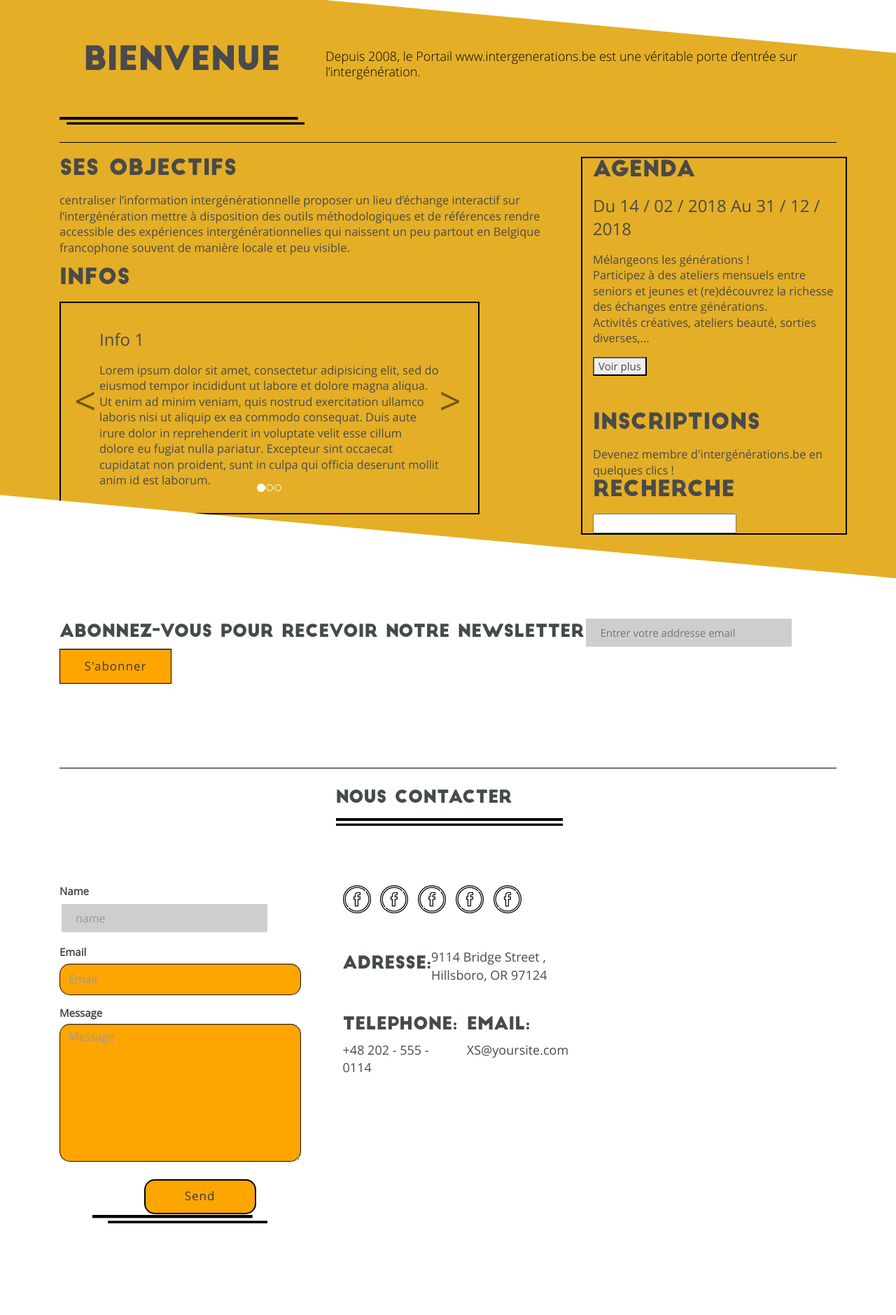
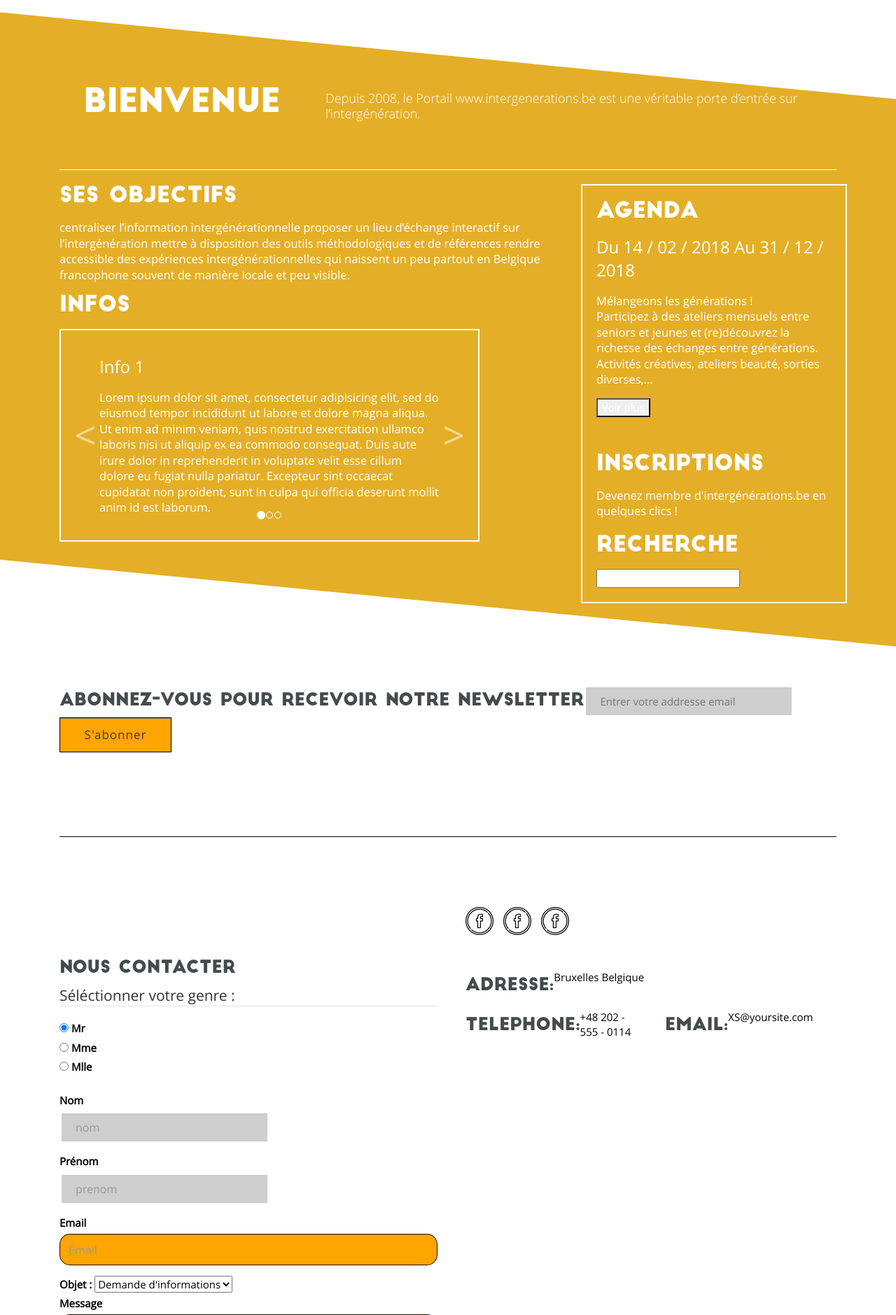
Before and after one commit to MorganeMeganck/multipage-website-in-php, a PHP site: page / in a window 1280 px wide. Shown: the part 281-2160 px from the top of the page at 70% size. Run offline with PHP 8.4, Linux system fonts and the light colour scheme.

Commit message:
morganee

```diff
--- a/assets/css/style.css
+++ b/assets/css/style.css
@@ -13,7 +13,7 @@ html,
 body {
     background-color: white;
     font-size: 15px;
-    color: rgb(74, 74, 74);
+    color: white;
     width: 100%;
     padding: 0;
     margin-left: 0;
@@ -27,10 +27,13 @@ body {
   clip-path: polygon(0 2%, 100% 15%, 100% 97%, 0 84%);
 }
 hr{
+  border-color: white;
+}
+.hrblack{
   border-color: black;
 }
 #home{
-  background-image: url(https://www.guidesocial.be/_images/assoc/198x198/145319685314.jpg);
+  background-image: url(https://contattafiles.s3.us-west-1.amazonaws.com/tnt14094/lAdX7lwUXMAjJlW/logo4.png);
   background-position: right;
   background-repeat: no-repeat;
   padding-top: 150px;
@@ -312,17 +315,6 @@ section .subtitle-half h5 {
     padding: 70px 80px 0 40px;
 }
 /*
-Separator
-*/
-.separator {
-    height: 15px;
-    width: 100%;
-    margin: auto;
-    background: url(../images/separetor3.png) no-repeat bottom center;
-    display: inline-block;
-}
-
-/*
 Button
 */
 .btn-primary.active.focus,
@@ -689,7 +600,7 @@ input:-ms-input-placeholder {
 .head_title_rigth p{
 	font-size:18px;
 	font-family: 'open_sanslight';
-	color:#000000;
+	color:white;
 }
 
 .single_whatido{
@@ -710,72 +621,15 @@ input:-ms-input-placeholder {
 	font-size:18px;
 }
 
-/* My Works Section */
-.myworks{
-	padding:80px 0px;
-	overflow:hidden;
-}
-.main_myworks_content{
-	margin-top:80px;
-}
-.single_work_colum{
-	padding:0;
-	border:1px solid #ddd;
-}
-.single_work img{
-	width:100%;
-}
 
-.btn_bg {
-    background: url(../images/separetor3.png) no-repeat center center;
-    width: 65%;
-    margin: 0 auto;
-    position: relative;
-    display: inline-block;
-    height: 15px;
-    margin-top: 60px;
-}
-.btn_bg a{
-    position: absolute;
-    left: 42%;
-    top: -50px;
-    background: orange;
-    border: 2px solid #000;
-    border-radius: 15px 15px 15px 15px;
-}
-
-/* about Section */
-
-.about{
-	overflow:hidden;
-	padding:80px 0px;
-}
-
-.single_about{
-	margin-top: 50px;
-}
-.single_about_img{
-	margin-bottom:30px;
-}
-.single_about h3{
-    font-size: 18px;
-    font-family: 'big_johnregular';
-    line-height: 50px;
-}
-.single_about h3 span{
-	font-size:48px;
-	display:block;
-
-
-}
-.single_about p{
-	font-size:18px;
-}
 
 /* contact section */
 .contact{
     padding: 80px 0px 20px 0px;
 	background:white;
+  color: black;
+  display: block;
+  width: 100%;
 }
 
 .contact_socail_bookmark{
@@ -911,7 +765,8 @@ input:-ms-input-placeholder {
     left:0; /* Added */
     top:0; /* Added */
     position: relative;
-    border: 2px solid black;
+    border: 2px solid white;
+    padding: 20px;
 }
 .agenda {
     margin-bottom: 50px;
@@ -980,7 +835,7 @@ h2{
   font-size: 47px;
 }
 #demo{
-  border: 2px solid black;
+  border: 2px solid white;
   width: 600px;
   height: auto;
   padding: 35px;
@@ -991,7 +846,7 @@ h2{
   width: 100px;
   outline: black;
   background-size: 100%, 100%;
-
+  padding-top: 10px;
   background-image: none;
 }
 
@@ -999,14 +854,15 @@ h2{
 {
   content: '>';
   font-size: 55px;
-  color: black;
-  margin-left: 10px;
+  color: white;
+  margin-left: 20px;
+  margin-top: 50px,
 }
 
 .carousel-control-prev-icon:after {
   content: '<';
   font-size: 55px;
-  color: black;
+  color: white;
   margin-right: 20px;
 }
 
@@ -1017,3 +873,12 @@ h2{
 .navbar-nav{
   flex-direction: row;
 }
+.titlehighlight{
+  color: orange;
+}
+.inscriptions{
+  margin-bottom: 20px;
+}
+#contactbox{
+  display: block;
+}
--- a/index.html
+++ b/index.html
@@ -87,11 +87,8 @@
             <div class="home_overlay">
                 <div class="container" >
                     <div class="row" id="headtitles">
-                        <h1 class="title">Intergenerations</h1>
+                        <h1 class="title col-md-12 col-sm-12 col-xs-12"><span class="titlehighlight">Inter</span>generations</h1>
                         <h4 class="courants">Geré par</h2>
-
-
-
                     </div>
                 </div>
             </div>
@@ -103,7 +100,6 @@
 					<div class="col-md-4 col-sm-6 col-xs-12">
 						<div class="head_title text-center wow fadeInLeft"  data-wow-duration="3s">
 							<h2>Bienvenue </h2>
-							<div class="separator"></div>
 						</div>
 					</div>
 					<div class="col-md-8 col-sm-6 col-xs-12">
@@ -220,34 +216,83 @@
     </div
 </div>
         <section id="contact" class="contact">
-            <div class="container">
-                <hr />
-                <div class="row">
+            <div class="container" >
+                <hr class="hrblack"/>
+                <div class="row" id="contactbox">
                     <div class="main_contact">
 
                         <div class="contact_content">
 
                             <div class="col-md-6 col-sm-6 col-xs-12 wow fadeInLeft"  data-wow-duration="2s">
 								<div class="contact_message">
+
+                                    <div class="head_title text-center">
+                                        <h3>Nous contacter</h2>
+                                        <div class="separator"></div>
+                                    </div>
 									<form action="#" id="formid">
-										<label for="">Name</label>
+                                        <fieldset>
+                                        <legend>Séléctionner votre genre :</legend>
+                                        <div>
+                                            <input type="radio" id="Mr" name="genre" checked />
+                                            <label for="Mr">Mr</label>
+                                        </div>
+                                        <div>
+                                            <input type="radio" id="Mme" name="genre" />
+                                            <label for="Mme">Mme</label>
+                                        </div>
+                                        <div>
+                                            <input type="radio" id="Mlle" name="genre" />
+                                            <label for="Mlle">Mlle</label>
+                                        </div>
+                                        </fieldset>
+                                    </br>
+										<label for="">Nom</label>
 										<div class="form-group">
-											<input type="text" class="form-control" name="name" placeholder="name" required="">
+											<input type="text" class="form-control" name="nom" placeholder="nom" required="">
+										</div>
+                                        <label for="">Prénom</label>
+										<div class="form-group">
+											<input type="text" class="form-control" name="prenom" placeholder="prenom" required="">
 										</div>
 
 										<label for="">Email</label>
 										<div class="form-group">
 											<input type="email" class="form-control" name="email" placeholder="Email" required="">
 										</div>
-
+                                        <div>
+                                        <label>Objet :</label>
+                                        <select name="choix">
+                                            <option value="choix1">Demande d'informations</option>
+                                            <option value="choix2">Remarques</option>
+                                            <option value="choix3">Autres</option>
+                                        </select>
+                                        </div>
 										<label for="">Message</label>
 										<div class="form-group">
 											<textarea class="form-control" name="message" rows="8" placeholder="Message"></textarea>
 										</div>
-
-										<div class="message_btn text-center">
+                                        <div>
+                                         <label for="image">Image :</label>
+                                         <input type="file"
+                                                id="image" name="image"
+                                                accept="image/png, image/jpeg" />
+                                        </div>
+                                    </br>
+                                        <fieldset>
+                                            <legend>Séléctionner un format de réponse:</legend>
+                                            <div>
+                                                <input type="radio" id="texte" name="format" checked />
+                                                <label for="texte">Texte</label>
+                                            </div>
+                                            <div>
+                                                <input type="radio" id="html" name="format" />
+                                                <label for="html">Html</label>
+                                            </div>
+                                        </fieldset>
+                                    	<div class="message_btn text-center">
 											<div class="btn_bg">
-												<a href="" class="btn">Send</a>
+												<a href="" class="btn">Envoyer</a>
 											</div>
 										</div>
 									</form>
@@ -255,16 +300,7 @@
 							</div>
 
                             <div class="col-md-6 col-sm-6 col-xs-12 wow fadeInRight"  data-wow-duration="2s">
-								<div class="contact_socail_bookmark_area">
-									<div class="head_title text-center">
-										<h3>Nous contacter</h2>
-										<div class="separator"></div>
-									</div>
-
-
 									<div class="contact_socail_bookmark">
-										<a href=""><img src="assets/images/fb.png" alt="" /></a>
-										<a href=""><img src="assets/images/fb.png" alt="" /></a>
 										<a href=""><img src="assets/images/fb.png" alt="" /></a>
 										<a href=""><img src="assets/images/fb.png" alt="" /></a>
 										<a href=""><img src="assets/images/fb.png" alt="" /></a>
@@ -272,8 +308,8 @@
 
 									<div class="contact_adress">
 										<h3>Adresse:</h3>
-										<span>9114 Bridge Street ,</span>
-										<span>Hillsboro, OR 97124</span>
+										<span>Bruxelles</span>
+										<span>Belgique</span>
 									</div>
 
 									<div class="row">
```
Also changed, not shown: other parts of assets/css/style.css (+3 -84 lines).
